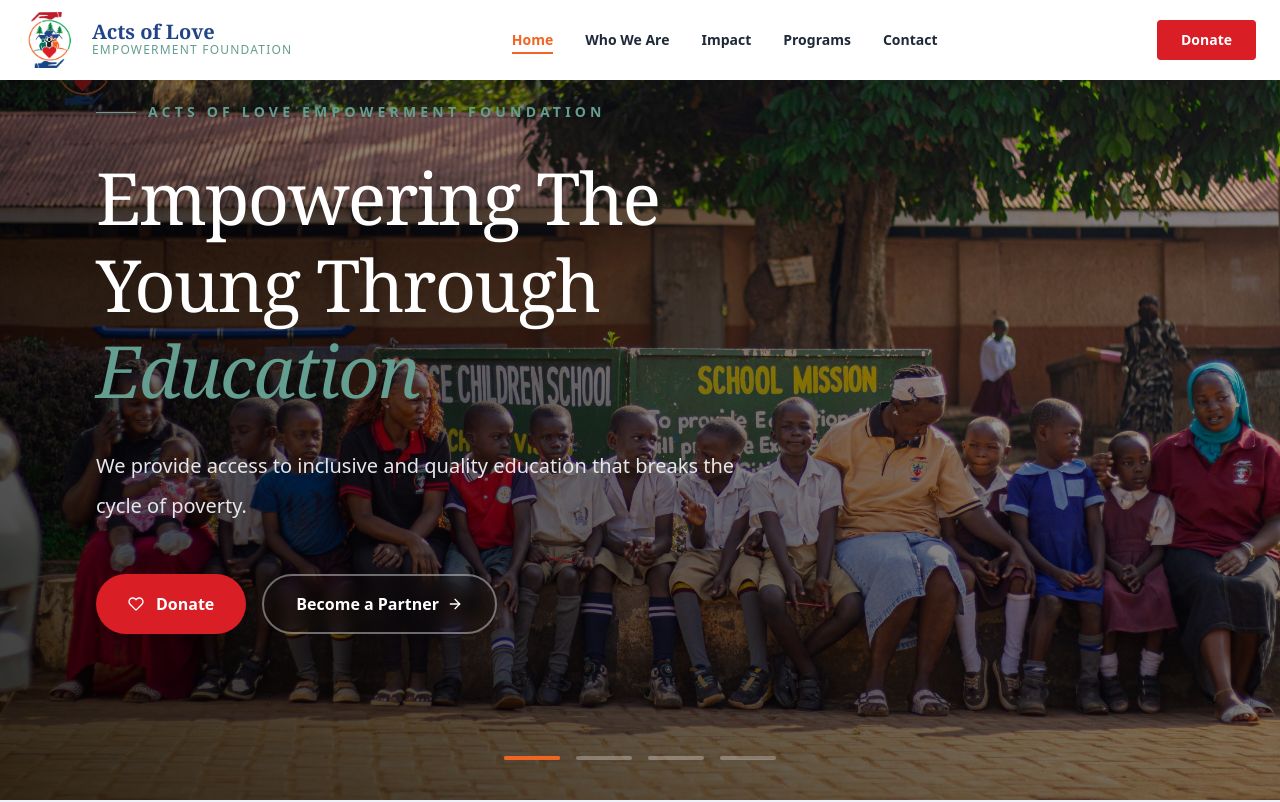
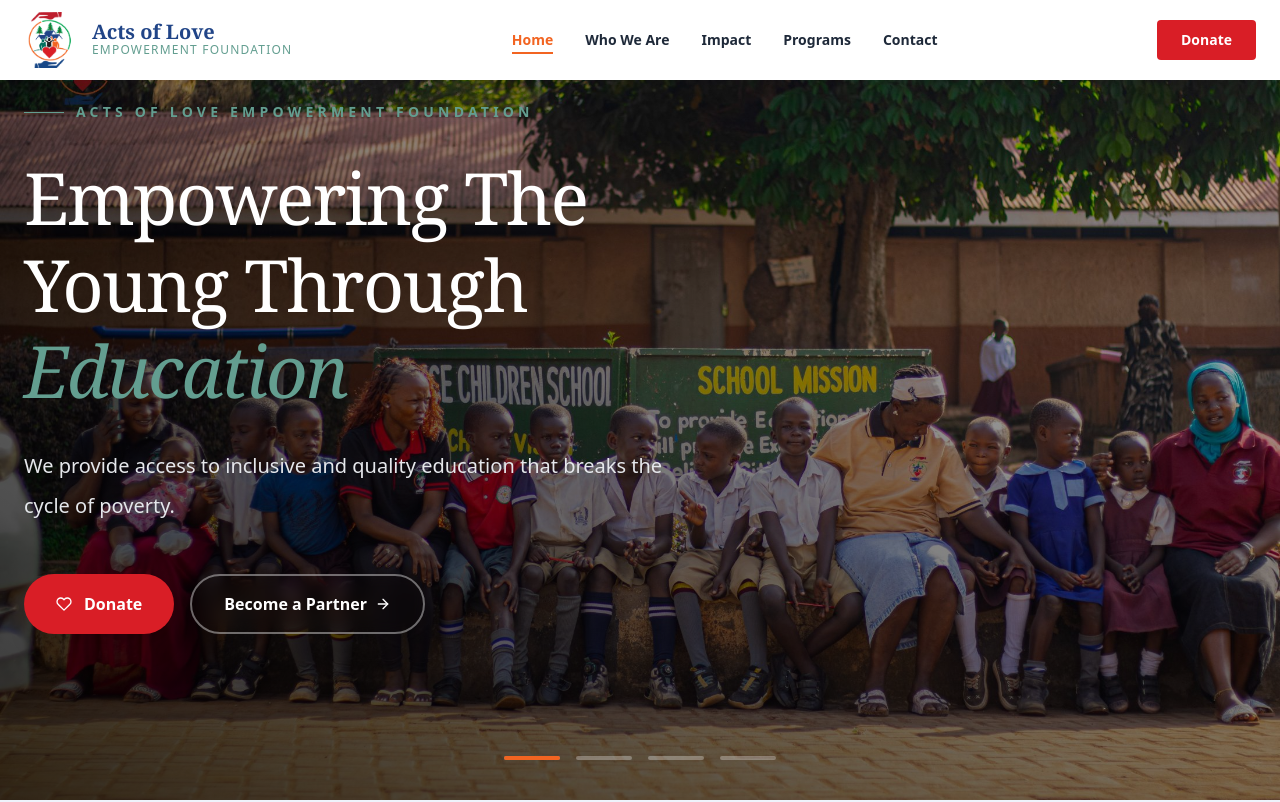
Before and after one commit to techMaverick36/Acts-of-Love-Empowerment-Foundation, a React (Vite) app: page / in a window 1280 px wide. Shown: the top 802 px of the page. Built offline with nearby package versions, Linux system fonts and the light colour scheme.

Commit message:
boxed the Hero section

```diff
--- a/src/components/Hero.tsx
+++ b/src/components/Hero.tsx
@@ -74,9 +74,10 @@ export default function Hero() {
 				</div>
 			))}
 
-   {/* Content */}
-   <div className="relative z-10 h-full flex items-center justify-center lg:justify-start px-6 pt-20 sm:pt-28 md:pt-32 lg:pt-0 md:px-12 lg:px-24">
-       <div className="max-w-3xl text-white md:text-center lg:text-left">
+			{/* Content */}
+			<div className="relative z-10 h-full flex items-center pt-20 sm:pt-28 md:pt-32 lg:pt-0">
+				<div className="max-w-7xl mx-auto px-6 w-full">
+				<div className="max-w-3xl text-white md:text-center lg:text-left">
 					{/* Tagline */}
      <div className="flex items-center gap-3 mb-4 sm:mb-8 md:justify-center lg:justify-start">
                         <span className="h-px w-6 sm:w-10 bg-[#639E90]"></span>
@@ -135,6 +136,7 @@ export default function Hero() {
 						))}
 					</div> */}
 				</div>
+				</div>
 			</div>
 
 			{/* Navigation Arrows */}
```
